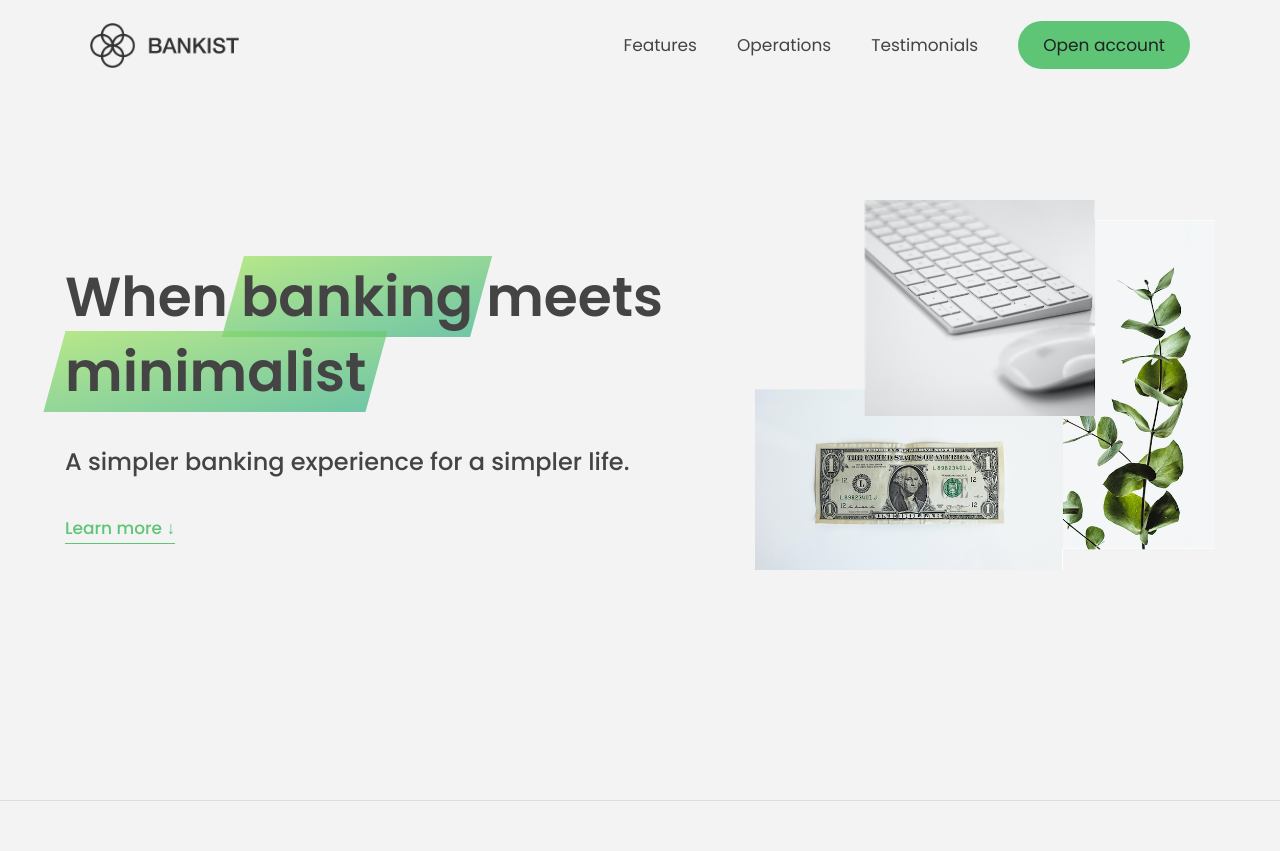
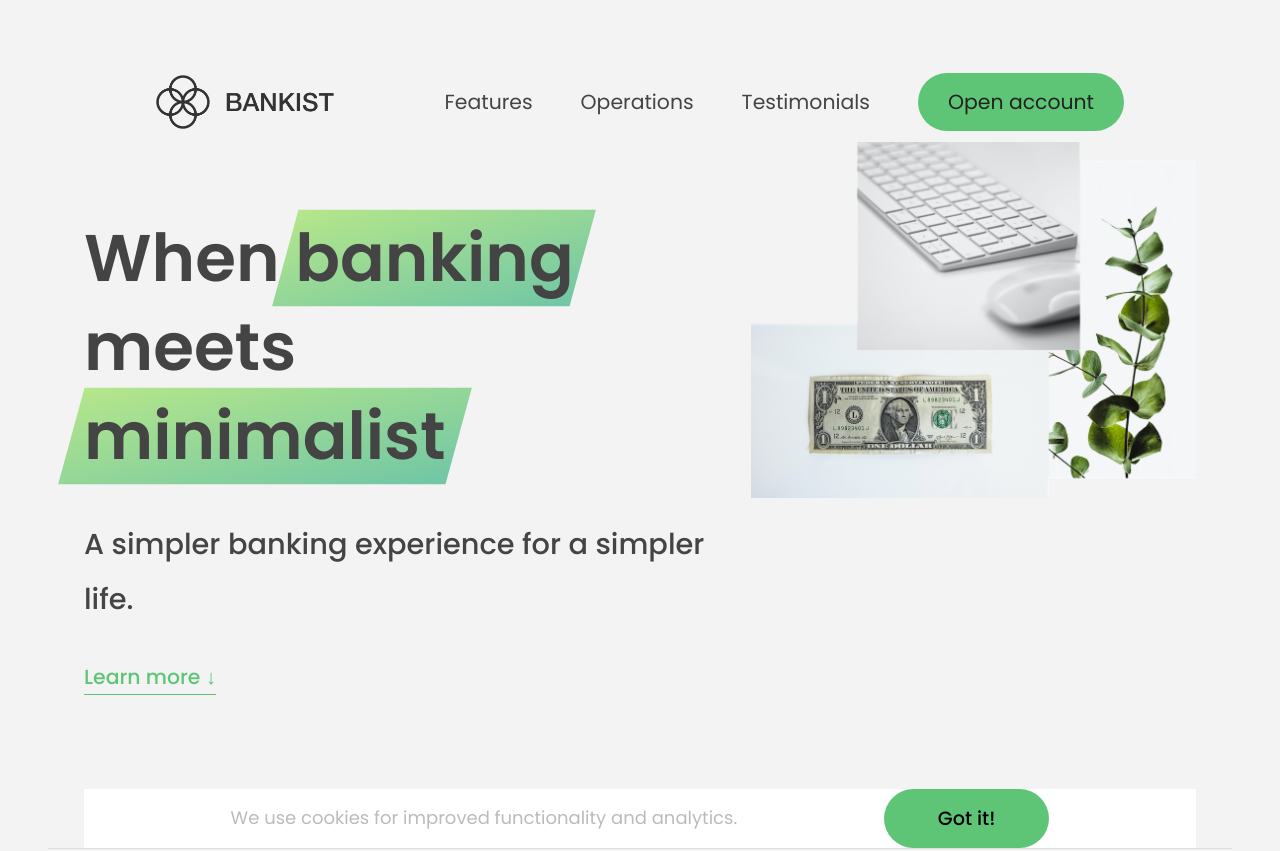
Before and after one commit to Suhail-Aliakbara/bankList-website, a plain HTML site: page index.html in a window 1280 px wide. Shown: the top 851 px of the page. Drawn offline with Linux system fonts and the light colour scheme.

Commit message:
added cookie element through JS

```diff
--- a/script.js
+++ b/script.js
@@ -29,3 +29,24 @@ document.addEventListener('keydown', function (e) {
     closeModal();
   }
 });
+
+///////////////////////////////////////
+
+const header = document.querySelector('header');
+
+const cookieMessage = document.createElement('div');
+cookieMessage.classList.add('cookie-message');
+cookieMessage.innerHTML =
+  'We use cookies for improved functionality and analytics. <button class="btn btn--close-cookie">Got it!</button>';
+//
+// cookieMessage.style.backgroundColor = '#37383d';
+// cookieMessage.style.width = '120%';
+// header.prepend(cookieMessage);
+header.append(cookieMessage);
+
+const btnCloseCookie = document.querySelector('.btn--close-cookie');
+console.log(btnCloseCookie);
+btnCloseCookie.addEventListener('click', function () {
+  cookieMessage.remove();
+  cookieMessage.parentElement.removeChild(cookieMessage);
+});
--- a/style.css
+++ b/style.css
@@ -672,3 +672,65 @@ h4 {
   font-size: 1.5rem;
   font-weight: 400;
 }
+
+/* Responsive styles */
+
+/* Phones (portrait and landscape) */
+@media (max-width: 600px) {
+  html {
+    font-size: 50%;
+  }
+
+  body {
+    padding: 1rem;
+  }
+
+  .modal {
+    width: 90%;
+  }
+}
+
+/* Tablets (portrait and landscape) */
+@media (min-width: 601px) and (max-width: 900px) {
+  html {
+    font-size: 56.25%;
+  }
+
+  body {
+    padding: 2rem;
+  }
+
+  .modal {
+    width: 80%;
+  }
+}
+
+/* Laptops */
+@media (min-width: 901px) and (max-width: 1200px) {
+  html {
+    font-size: 62.5%;
+  }
+
+  body {
+    padding: 3rem;
+  }
+
+  .modal {
+    width: 70%;
+  }
+}
+
+/* Big screens */
+@media (min-width: 1201px) {
+  html {
+    font-size: 75%;
+  }
+
+  body {
+    padding: 4rem;
+  }
+
+  .modal {
+    width: 60%;
+  }
+}
```
